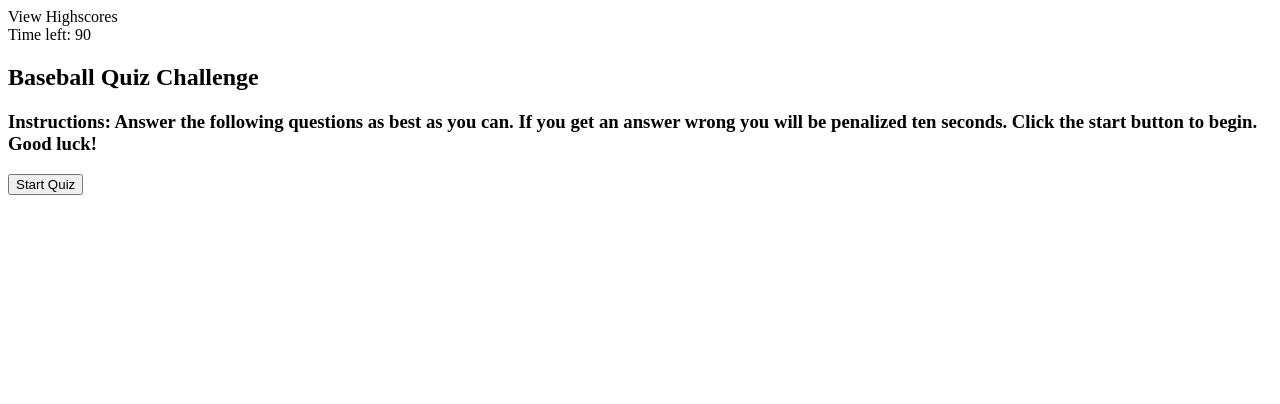
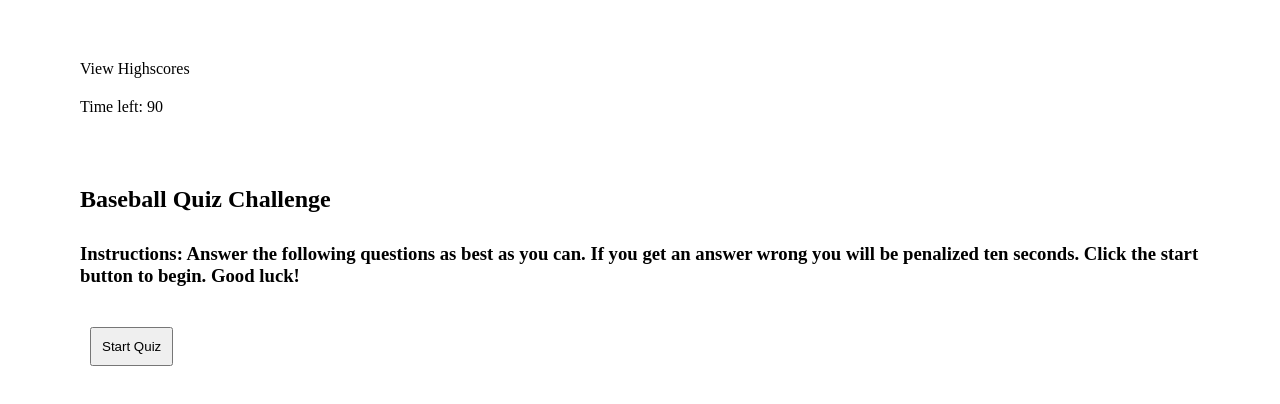
Before and after one commit to Evandaly27/Code-quiz, a plain HTML site: page index.html in a window 1280 px wide. Drawn offline with Linux system fonts and the light colour scheme.

Commit message:
Css and js updates

```diff
--- a/assets/script.js
+++ b/assets/script.js
@@ -0,0 +1,2 @@
+// Variables for quiz
+var timeLeft = 90;
--- a/assets/style.css
+++ b/assets/style.css
@@ -0,0 +1,12 @@
+* {
+    box-sizing: border-box;
+    padding: 10px;
+    margin: 10px;
+}
+
+:root {
+    --main-color: #CD4545;
+    --secodary-color: #F9ECEC;
+    --third-color: #89B7F3;
+    --fourth-color: #F8FE4E;
+}
--- a/index.html
+++ b/index.html
@@ -3,6 +3,7 @@
 <head>
     <meta charset="UTF-8">
     <meta name="viewport" content="width=device-width, initial-scale=1.0">
+    <link rel="stylesheet" href="assets/style.css">
     <title>Baseball Quiz</title>
 </head>
 <body>
```
